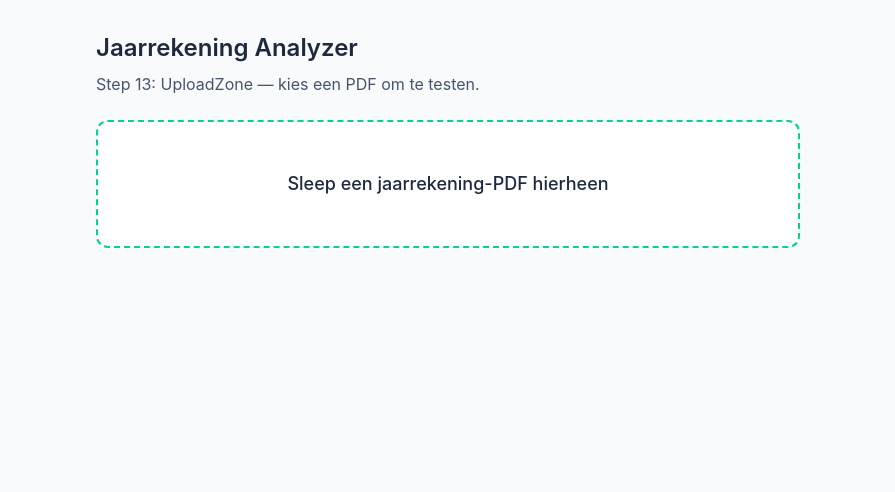
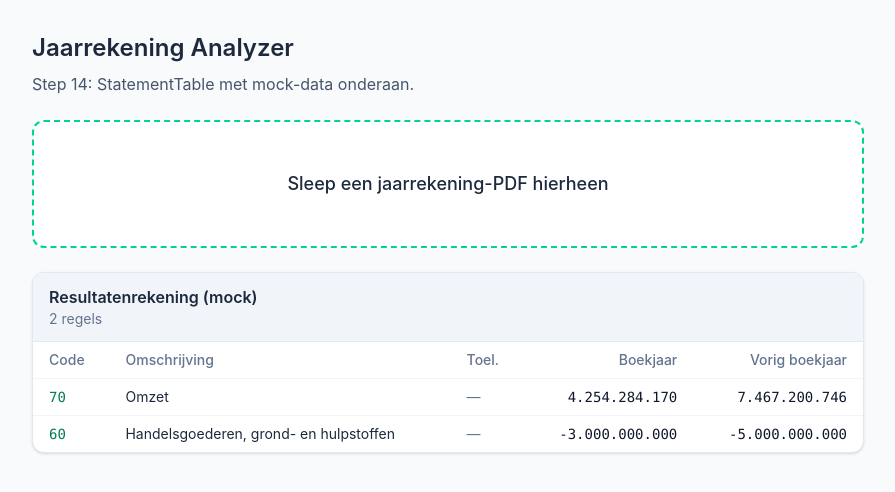
Before and after one commit to QuintenDes/jaarrekening-analyzer, a React (Vite) app in the folder frontend/: page / in a window 1280 px wide. Shown: the top 492 px of the page, without its empty margins (192-1087 px from the left). Built offline with nearby package versions, Linux system fonts and the light colour scheme.

Commit message:
Add StatementTable component (step 14).
Presentational balance/income table with mock lines in App for visual verification.

```diff
--- a/frontend/src/App.tsx
+++ b/frontend/src/App.tsx
@@ -1,8 +1,30 @@
 import { useState } from "react";
 import { analyzePdf } from "./api/client";
+import { StatementTable } from "./components/StatementTable";
 import { UploadZone } from "./components/UploadZone";
+import type { StatementLine } from "./types";
 
-/** Step 13: UploadZone wired; tables/ratios volgen later. */
+/** Mock data om StatementTable te verifiëren (echte API-data in step 16). */
+const MOCK_LINES: StatementLine[] = [
+  {
+    section: "resultatenrekening",
+    label: "Omzet",
+    footnote: "",
+    code: "70",
+    current: 4_254_284_170,
+    previous: 7_467_200_746,
+  },
+  {
+    section: "resultatenrekening",
+    label: "Handelsgoederen, grond- en hulpstoffen",
+    footnote: "",
+    code: "60",
+    current: -3_000_000_000,
+    previous: -5_000_000_000,
+  },
+];
+
+/** Step 14: StatementTable met mock-regels; upload blijft voor API-smoke-test. */
 function App() {
   const [loading, setLoading] = useState(false);
   const [status, setStatus] = useState<string | null>(null);
@@ -26,19 +48,21 @@ function App() {
   }
 
   return (
-    <main className="mx-auto min-h-screen max-w-3xl p-8">
-      <h1 className="text-2xl font-semibold text-slate-800">
-        Jaarrekening Analyzer
-      </h1>
-      <p className="mt-2 text-slate-600">
-        Step 13: UploadZone — kies een PDF om te testen.
-      </p>
-
-      <div className="mt-6">
-        <UploadZone onFile={handleFile} loading={loading} />
+    <main className="mx-auto min-h-screen max-w-4xl space-y-6 p-8">
+      <div>
+        <h1 className="text-2xl font-semibold text-slate-800">
+          Jaarrekening Analyzer
+        </h1>
+        <p className="mt-2 text-slate-600">
+          Step 14: StatementTable met mock-data onderaan.
+        </p>
       </div>
 
-      {status && <p className="mt-4 text-sm text-slate-700">{status}</p>}
+      <UploadZone onFile={handleFile} loading={loading} />
+
+      {status && <p className="text-sm text-slate-700">{status}</p>}
+
+      <StatementTable title="Resultatenrekening (mock)" lines={MOCK_LINES} />
     </main>
   );
 }
--- /dev/null
+++ b/frontend/src/components/StatementTable.tsx
@@ -0,0 +1,53 @@
+import type { StatementLine } from "../types";
+import { formatAmount } from "../utils/format";
+
+interface StatementTableProps {
+  title: string;
+  lines: StatementLine[];
+}
+
+/**
+ * Presentational table: toont StatementLine[] zonder API-calls.
+ * Kolommen mirroren de NBB-PDF: code | omschrijving | toelichting | boekjaar | vorig.
+ */
+export function StatementTable({ title, lines }: StatementTableProps) {
+  return (
+    <div className="overflow-hidden rounded-xl border border-slate-200 bg-white shadow-sm">
+      <div className="border-b border-slate-200 bg-slate-100 px-4 py-3">
+        <h3 className="font-semibold text-slate-800">{title}</h3>
+        <p className="text-sm text-slate-500">{lines.length} regels</p>
+      </div>
+      <div className="max-h-[32rem] overflow-auto">
+        <table className="min-w-full text-left text-sm">
+          <thead className="sticky top-0 bg-white text-slate-500">
+            <tr>
+              <th className="px-4 py-2 font-medium">Code</th>
+              <th className="px-4 py-2 font-medium">Omschrijving</th>
+              <th className="px-4 py-2 font-medium">Toel.</th>
+              <th className="px-4 py-2 text-right font-medium">Boekjaar</th>
+              <th className="px-4 py-2 text-right font-medium">Vorig boekjaar</th>
+            </tr>
+          </thead>
+          <tbody>
+            {lines.map((line, index) => (
+              <tr
+                key={`${line.code}-${index}`}
+                className="border-t border-slate-100 hover:bg-slate-50"
+              >
+                <td className="px-4 py-2 font-mono text-emerald-700">{line.code}</td>
+                <td className="px-4 py-2 text-slate-800">{line.label || "—"}</td>
+                <td className="px-4 py-2 text-slate-500">{line.footnote || "—"}</td>
+                <td className="px-4 py-2 text-right font-mono">
+                  {formatAmount(line.current)}
+                </td>
+                <td className="px-4 py-2 text-right font-mono">
+                  {formatAmount(line.previous)}
+                </td>
+              </tr>
+            ))}
+          </tbody>
+        </table>
+      </div>
+    </div>
+  );
+}
```
Also changed, not shown: 1 other file (tests, documents, lock files or other folders).
